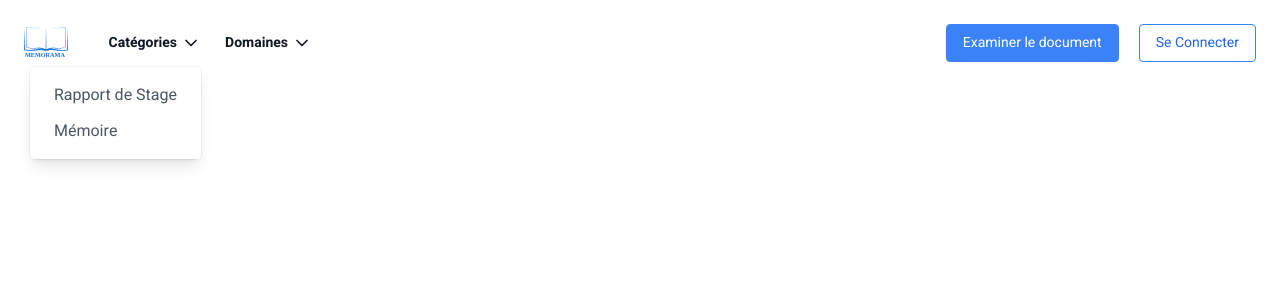
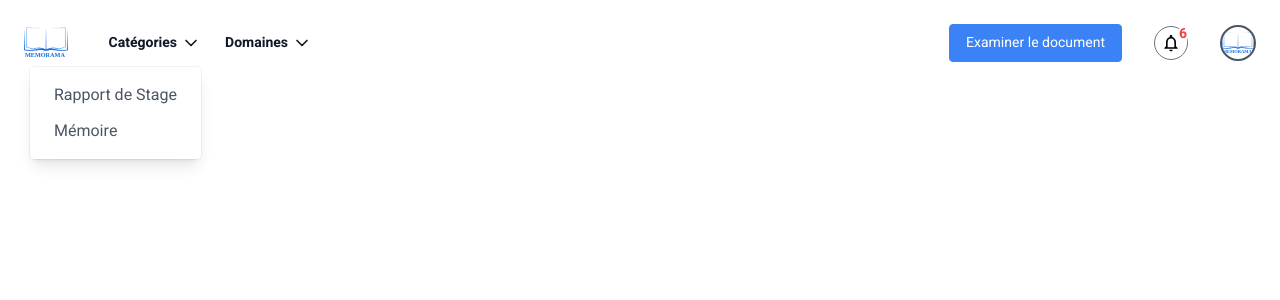
Before and after one commit to PhoenixMputu/Memorama, a Next.js app: page / in a window 1280 px wide. Both pictures are taken after a click on the button "Catégories". Shown: the top 300 px of the page. Built offline with nearby package versions, Linux system fonts and the light colour scheme.

Commit message:
create navbarHomeConnected

```diff
--- /dev/null
+++ b/src/app/components/Navbar/NavbarHomeConnected.tsx
@@ -0,0 +1,158 @@
+'use client';
+import { Fragment } from 'react';
+import Image from 'next/image';
+import Link from 'next/link';
+import logo from '../../assets/Logo.svg';
+import { Menu, Popover, Transition } from '@headlessui/react';
+import { FiChevronDown } from 'react-icons/fi';
+import { MdOutlineNotificationsNone } from "react-icons/md";
+
+export default function NavbarHomeConnected() {
+  return (
+    <header className="bg-white">
+      <nav className="mx-auto flex max-w-7xl items-center justify-between p-6" aria-label="Global">
+        <div className="flex justify-start items-center gap-x-10">
+          <Link href="/">
+            <Image className="h-8 w-auto" src={logo} alt="Logo Memorama" />
+          </Link>
+          <Popover.Group className="flex gap-x-6">
+            <Popover className="relative">
+              <Popover.Button className="flex outline-none items-center gap-x-1 text-sm font-semibold font-heebo leading-6 text-gray-900">
+                Catégories
+                <FiChevronDown className="h-5 w-5 flex-none text-gray-900" aria-hidden="true" />
+              </Popover.Button>
+
+              <Transition
+                as={Fragment}
+                enter="transition ease-out duration-200"
+                enterFrom="opacity-0 translate-y-1"
+                enterTo="opacity-100 translate-y-0"
+                leave="transition ease-in duration-150"
+                leaveFrom="opacity-100 translate-y-0"
+                leaveTo="opacity-0 translate-y-1"
+              >
+                <Popover.Panel className="absolute w-max right-0 top-full z-10 mt-3 px-6 overflow-hidden rounded bg-white shadow-lg ring-1 ring-gray-900/5">
+                  <ul className="py-4 w-max flex flex-col gap-y-3 text-left">
+                    <li className="text-left font-heebo text-gray-600">
+                      <Link href="">Rapport de Stage</Link>
+                    </li>
+                    <li className="text-left font-heebo text-gray-600">
+                      <Link href="">Mémoire</Link>
+                    </li>
+                  </ul>
+                </Popover.Panel>
+              </Transition>
+            </Popover>
+
+            <Popover className="relative">
+              <Popover.Button className="flex outline-none items-center gap-x-1 text-sm font-semibold font-heebo leading-6 text-gray-900">
+                Domaines
+                <FiChevronDown className="h-5 w-5 flex-none text-gray-900" aria-hidden="true" />
+              </Popover.Button>
+
+              <Transition
+                as={Fragment}
+                enter="transition ease-out duration-200"
+                enterFrom="opacity-0 translate-y-1"
+                enterTo="opacity-100 translate-y-0"
+                leave="transition ease-in duration-150"
+                leaveFrom="opacity-100 translate-y-0"
+                leaveTo="opacity-0 translate-y-1"
+              >
+                <Popover.Panel className="absolute w-max right-0 top-full z-10 mt-3 px-6 overflow-hidden rounded bg-white shadow-lg ring-1 ring-gray-900/5">
+                  <ul className="py-4 w-max flex flex-col gap-y-3 text-left">
+                    <li className="text-left font-heebo text-gray-600">
+                      <Link href="">Rapport de Stage</Link>
+                    </li>
+                    <li className="text-left font-heebo text-gray-600">
+                      <Link href="">Mémoire</Link>
+                    </li>
+                  </ul>
+                </Popover.Panel>
+              </Transition>
+            </Popover>
+          </Popover.Group>
+        </div>
+        <div className="flex justify-end gap-5 items-center">
+          <Link
+            href="#"
+            className="text-sm border border-blue-500 bg-blue-500 hover:bg-blue-600 focus:outline focus:outline-offset-1 focus:outline-blue-400 active:bg-blue-700 font-medium font-heebo px-4 py-2 rounded text-white"
+          >
+            Examiner le document
+          </Link>
+          <Menu as="div" className="relative ml-3">
+            <div>
+              <Menu.Button className="relative py-1.5 px-1.5 rounded-full border border-gray-500 focus:ring-offset-2 focus:ring-offset-gray-400">
+                <MdOutlineNotificationsNone size={20}/>
+                <span className='absolute text-red-500 top-[-3px] text-sm right-0 font-bold bg-white'>6</span>
+              </Menu.Button>
+            </div>
+            <Transition
+              as={Fragment}
+              enter="transition ease-out duration-100"
+              enterFrom="transform opacity-0 scale-95"
+              enterTo="transform opacity-100 scale-100"
+              leave="transition ease-in duration-75"
+              leaveFrom="transform opacity-100 scale-100"
+              leaveTo="transform opacity-0 scale-95"
+            >
+              <Menu.Items className="absolute right-0 z-10 mt-2 w-48 origin-top-right rounded-md bg-white py-1 shadow-lg ring-1 ring-black ring-opacity-5 focus:outline-none">
+                <Menu.Item>
+                  <a href="#" className="block px-4 py-2 text-sm text-gray-700">
+                    Your Profile
+                  </a>
+                </Menu.Item>
+                <Menu.Item>
+                  <a href="#" className="block px-4 py-2 text-sm text-gray-700">
+                    Settings
+                  </a>
+                </Menu.Item>
+                <Menu.Item>
+                  <a href="#" className="block px-4 py-2 text-sm text-gray-700">
+                    Sign out
+                  </a>
+                </Menu.Item>
+              </Menu.Items>
+            </Transition>
+          </Menu>
+          <Menu as="div" className="relative ml-3">
+            <div>
+              <Menu.Button className="relative flex rounded-full text-sm border-2 border-gray-600">
+                <span className="absolute -inset-1.5" />
+                <span className="sr-only">Open user menu</span>
+                <Image className="h-8 w-8 rounded-full object-fill" src={logo} alt="User Avatar" />
+              </Menu.Button>
+            </div>
+            <Transition
+              as={Fragment}
+              enter="transition ease-out duration-100"
+              enterFrom="transform opacity-0 scale-95"
+              enterTo="transform opacity-100 scale-100"
+              leave="transition ease-in duration-75"
+              leaveFrom="transform opacity-100 scale-100"
+              leaveTo="transform opacity-0 scale-95"
+            >
+              <Menu.Items className="absolute right-0 z-10 mt-2 w-48 origin-top-right rounded-md bg-white py-1 shadow-lg ring-1 ring-black ring-opacity-5 focus:outline-none">
+                <Menu.Item>
+                  <a href="#" className="block px-4 py-2 text-sm text-gray-700">
+                    Your Profile
+                  </a>
+                </Menu.Item>
+                <Menu.Item>
+                  <a href="#" className="block px-4 py-2 text-sm text-gray-700">
+                    Settings
+                  </a>
+                </Menu.Item>
+                <Menu.Item>
+                  <a href="#" className="block px-4 py-2 text-sm text-gray-700">
+                    Sign out
+                  </a>
+                </Menu.Item>
+              </Menu.Items>
+            </Transition>
+          </Menu>
+        </div>
+      </nav>
+    </header>
+  );
+}
--- /dev/null
+++ b/src/app/components/Navbar/index.tsx
@@ -0,0 +1,38 @@
+'use client';
+import React, { useState, useEffect } from 'react';
+//import NavbarHome from './NavbarHome';
+import NavbarHomeConnected from './NavbarHomeConnected';
+
+const Navbar: React.FC = () => {
+  const isBrowser = () => typeof window !== 'undefined';
+  const [windowSize, setWindowSize] = useState<[number, number] | null>(
+    isBrowser() ? [window.innerWidth, window.innerHeight] : null
+  );
+  const [isLargeWindow, setIsLargeWindow] = useState<boolean>(false);
+
+  useEffect(() => {
+    if (isBrowser()) {
+      const handleWindowResize = () => {
+        setWindowSize([window.innerWidth, window.innerHeight]);
+      };
+
+      window.addEventListener('resize', handleWindowResize);
+
+      return () => {
+        window.removeEventListener('resize', handleWindowResize);
+      };
+    }
+  }, []);
+
+  useEffect(() => {
+    if (windowSize && windowSize[0] >= 800) {
+      setIsLargeWindow(true);
+    } else {
+      setIsLargeWindow(false);
+    }
+  }, [windowSize]);
+
+  return isLargeWindow ? <NavbarHomeConnected/> : <div>Hello World !</div>;
+};
+
+export default Navbar;
--- a/src/app/page.tsx
+++ b/src/app/page.tsx
@@ -1,8 +1,10 @@
-import NavbarHome from "./components/Navbar/NavbarHome";
+'use client';
+import Navbar from "./components/Navbar";
+
 export default function Home() {
   return (
     <>
-      <NavbarHome/>
+      <Navbar/>
     </>
   );
 }
--- a/src/middleware.ts
+++ b/src/middleware.ts
@@ -20,7 +20,7 @@ export async function middleware(request: NextRequest) {
     return NextResponse.redirect(new URL('/', request.url));
   }
 
-if (!token?.value && loggedInRoutes.includes(request.nextUrl.pathname)) {[[[[[[[]]]]]]]
+if (!token?.value && loggedInRoutes.includes(request.nextUrl.pathname)) {
     return NextResponse.redirect(new URL('/', request.url));
   }
 }
```
